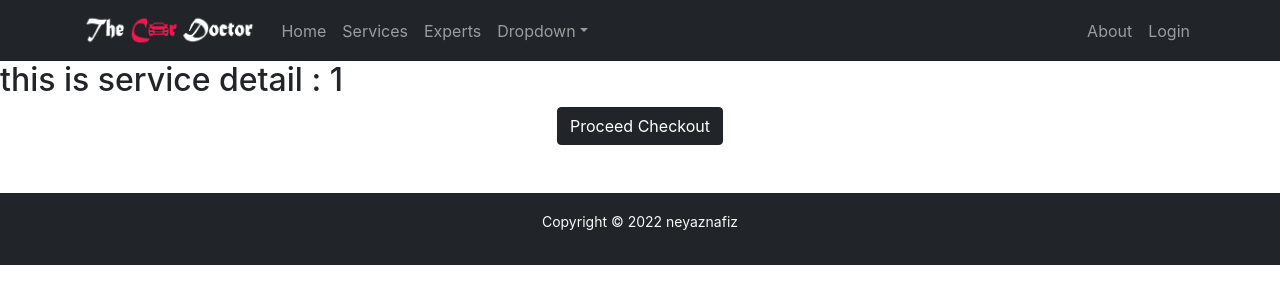
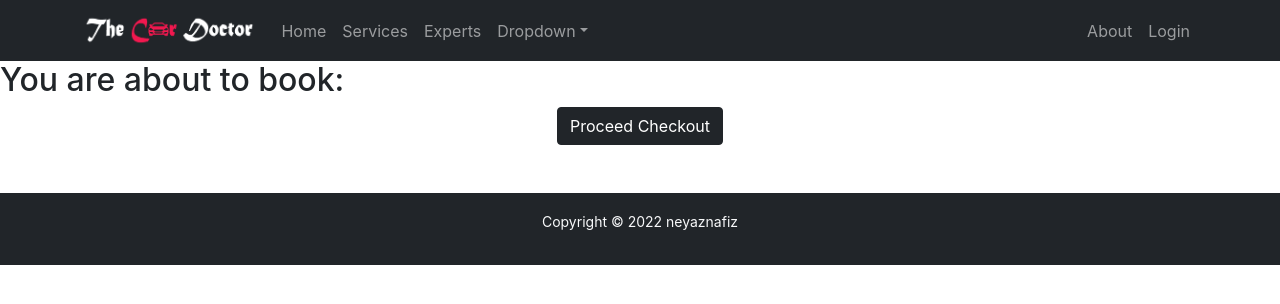
Before and after one commit to neyaznafiz/The-Car-Doctor-client, a React (Create React App) app: page /service/1 in a window 1280 px wide. Shown: the top 304 px of the page. Built offline with nearby package versions, Linux system fonts and the light colour scheme; no server answers.

Commit message:
data fetch in sericedetails and display service name

```diff
--- a/src/Pages/ServiceDetail/ServiceDetail.js
+++ b/src/Pages/ServiceDetail/ServiceDetail.js
@@ -1,18 +1,28 @@
-import React from 'react';
+import React, { useEffect, useState } from 'react';
 import { Link, useParams } from 'react-router-dom';
 
 const ServiceDetail = () => {
 
     const { serviceId } = useParams()
 
+    const [service, setService] = useState({})
+
+    useEffect(() => {
+        const url = `http://localhost:5000/service/${serviceId}`
+
+        fetch(url)
+        .then(res => res.json())
+        .then(data => setService(data))
+    }, [])
+
     return (
         <div>
-            <h2>this is service detail : {serviceId}</h2>
+            <h2>You are about to book: {service.name}</h2>
 
             <Link to='/checkout'>
 
                 <div className='text-center'>
-                <button className='btn btn-dark'> Proceed Checkout</button>
+                    <button className='btn btn-dark'> Proceed Checkout</button>
                 </div>
             </Link>
         </div>
```
